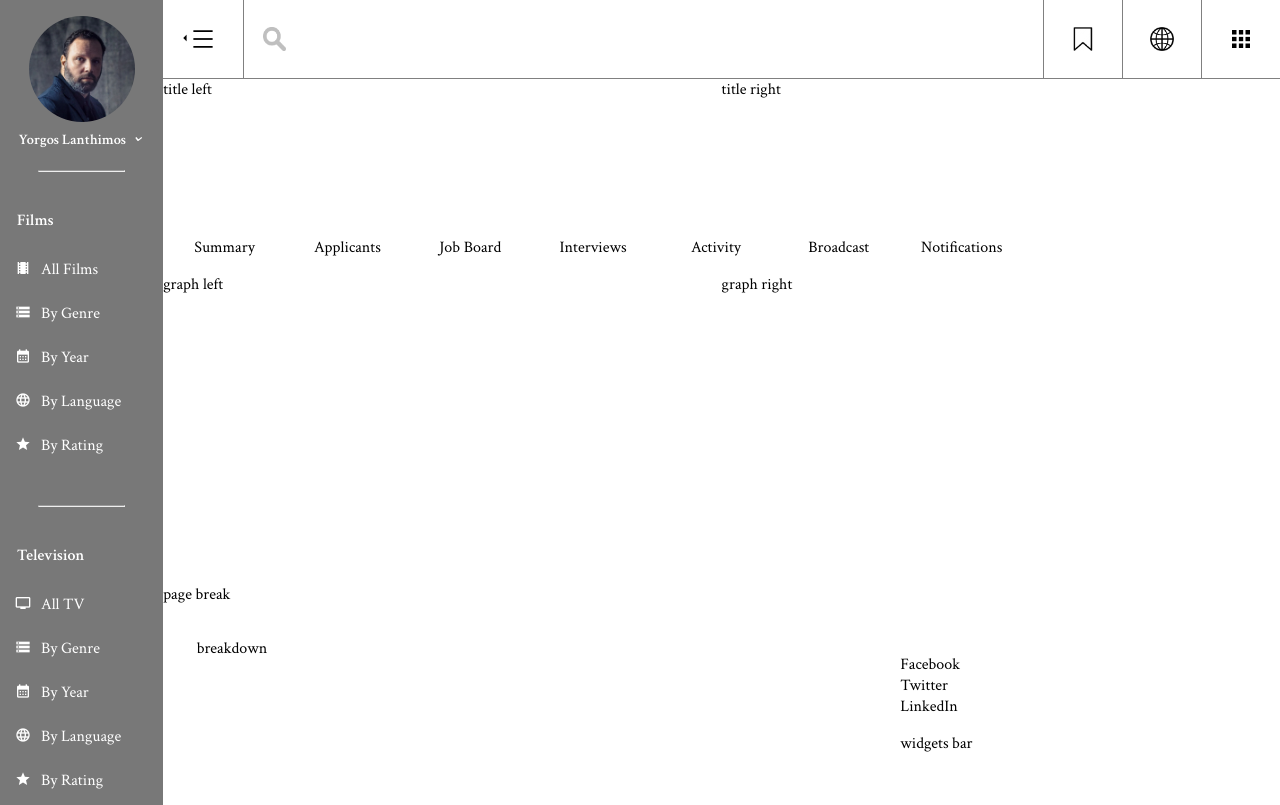
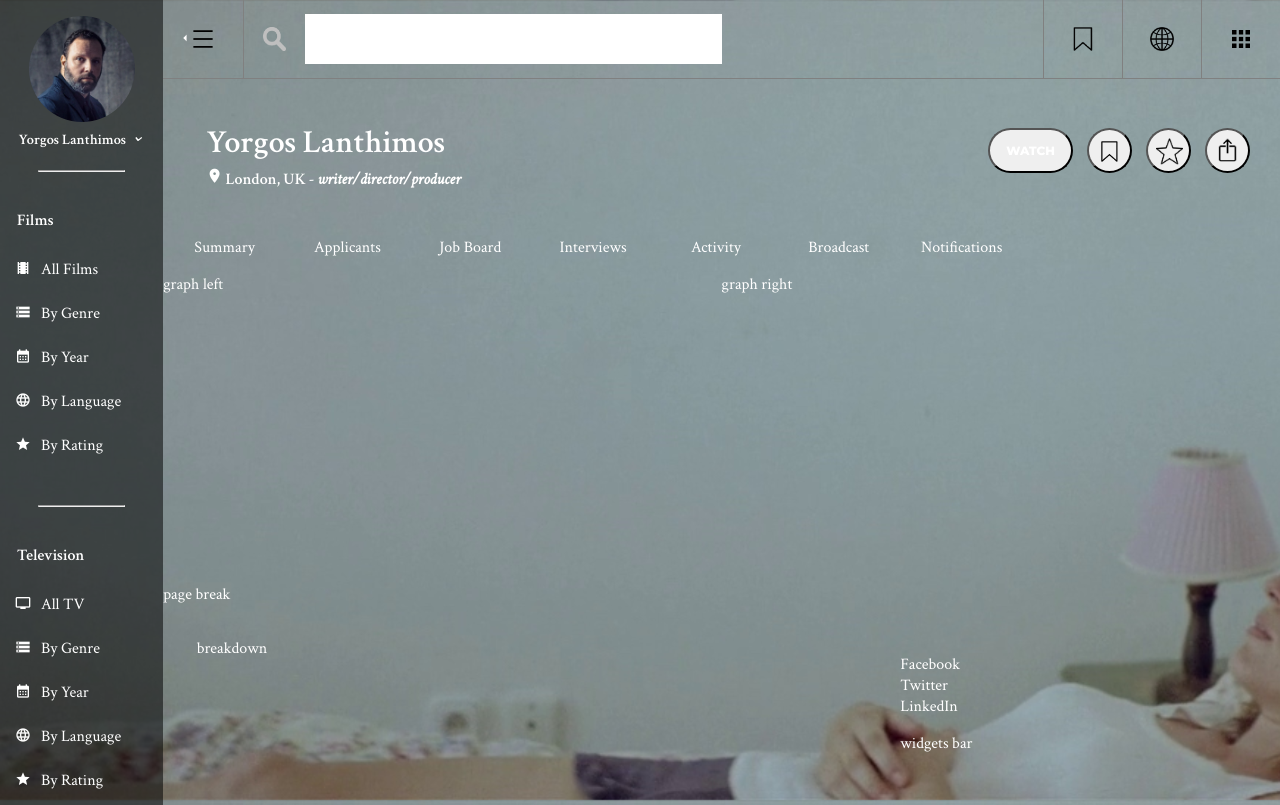
Before and after one commit to sam-rice/static-wireframe-project, a plain HTML site: page index.html in a window 1280 px wide. Shown: the top 805 px of the page. Drawn offline with Linux system fonts and the light colour scheme.

Commit message:
add bg asset and title-section buttons

```diff
--- a/index.html
+++ b/index.html
@@ -73,10 +73,16 @@
     </header>
     <div class="title-div">
       <div class="title-left">
-        title left
+        <h1>Yorgos Lanthimos</h1>
+        <div class="subtext-div">
+          <h4> London, UK - <i>writer/director/producer</i></h4>
+        </div>
       </div>
       <div class="title-right">
-        title right
+        <button class="title-button watch-button">WATCH</button>
+        <button class="title-button"><img src="assets/saved-icon.png"></img></button>
+        <button class="title-button rate-button"><img src="assets/rating-icon.png"></img></button>
+        <button class="title-button share-button"><img src="assets/share-icon.png"></img></button>
       </div>
     </div>
     <nav>
--- a/styles.css
+++ b/styles.css
@@ -1,15 +1,18 @@
 * {
   font-family: 'Crimson Text', serif;
+  color: white;
 }
 
 body {
   display: flex;
   margin: 0;
-  /* background-image: url(assets/sacred-deer-bg.jpeg);
+  background-image: url(assets/dogtooth-bg.jpeg);
   background-size: cover;
-  background-repeat: no-repeat;
-  background-attachment: fixed; */
+  /* background-repeat: no-repeat; */
+  background-attachment: fixed;
 }
+
+/* ----------------------ASIDE---------------------- */
 
 aside {
   width: 13%;
@@ -59,7 +62,7 @@
   margin: 38px;
 }
 
-h4 {
+aside>h4 {
   margin: 24px 17px 16px;
 }
 
@@ -122,6 +125,8 @@
 /* main * {
   border: 1px solid black;
 } */
+
+/* ----------------------HEADER---------------------- */
 
 header {
   display: flex;
@@ -189,6 +194,8 @@
   height: 30%;
 }
 
+/* ----------------------TITLE---------------------- */
+
 .title-div {
   display: flex;
   justify-content: space-between;
@@ -201,6 +208,71 @@
   width: 50%;
   height: 100%;
 }
+
+.title-left>h1 {
+  margin: 43px 0px 0px 43px;
+}
+
+.subtext-div {
+  margin-left: 43px;
+}
+
+.subtext-div>h4 {
+  margin: 5px 0px;
+}
+
+.subtext-div>h4:before {
+  font-family: 'Material Icons';
+  content: 'location_on';
+}
+
+.subtext-div {
+  display: flex;
+  align-items: center;
+}
+
+.title-right {
+  display: flex;
+  align-items: center;
+  justify-content: flex-end;
+}
+
+.title-button {
+  font-family: 'Montserrat', sans-serif;
+  font-weight: 800;
+  font-size: .75em;
+  height: 45px;
+  width: 45px;
+  border-radius: 100%;
+  margin: 7px;
+}
+
+.title-button>img{
+  height: 56%;
+  position: relative;
+  top: 3px;
+}
+
+.rate-button>img {
+  height: 70%;
+  right: -1px;
+}
+
+.share-button {
+  margin-right: 30px;
+}
+
+.share-button>img {
+  height: 85%;
+  right: 2px;
+}
+
+.watch-button {
+  width: 85px;
+  border-radius: 100px;
+}
+
+/* ----------------------NAV BAR---------------------- */
 
 nav {
   height: 53px;
@@ -221,6 +293,12 @@
   width: 11%;
 }
 
+/* ----------------------GRAPH SECTION---------------------- */
+
+section {
+  /* background-color:#00000038; */
+}
+
 .graphs-parent {
   display: flex;
   justify-content: space-between;
@@ -234,8 +312,11 @@
 }
 
 .page-break {
+  /* background-color:#00000038; */
   height: 20px;
 }
+
+/* ----------------------MAIN ARTICLE---------------------- */
 
 .info-section {
   display: flex;
```
Also changed, not shown: assets/dogtooth-bg.jpeg (added), assets/rating-icon.png (added), assets/sacred-deer-bg.jpeg (deleted), assets/share-icon.png (added).
